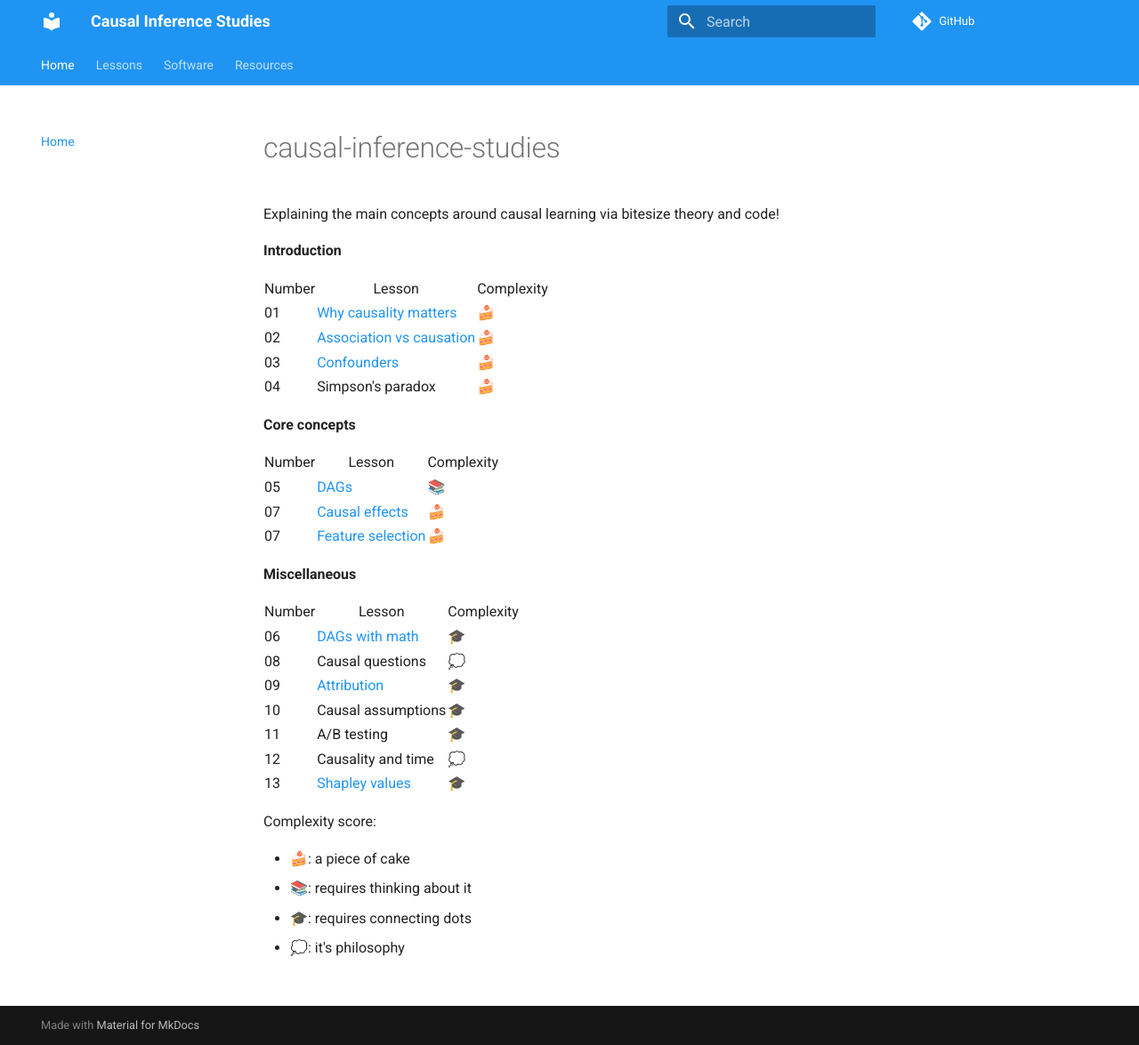
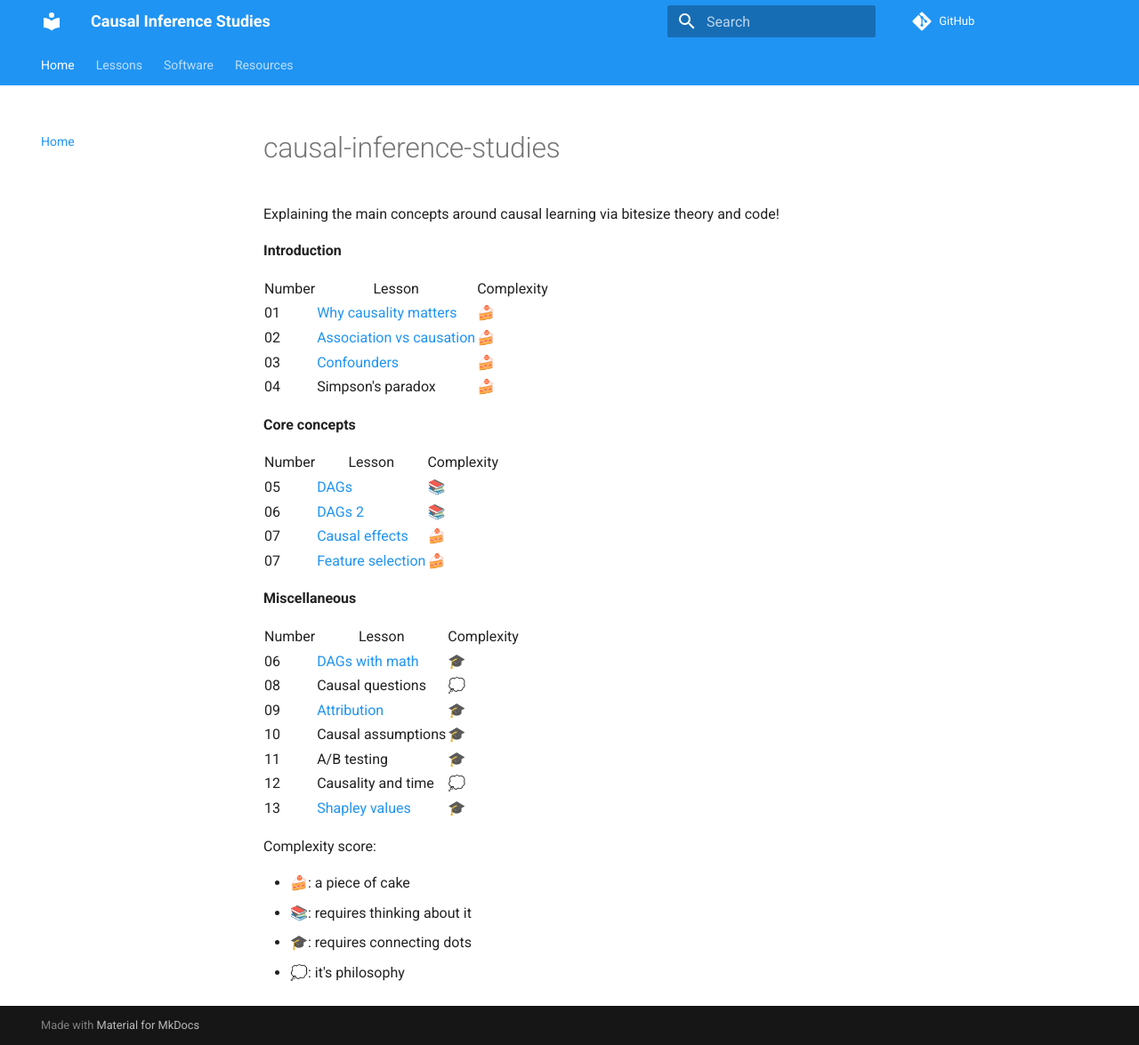
Before and after one commit to emilioMaddalena/causal-inference-studies, an MkDocs documentation site: the page built from material/index.md, in a window 1280 px wide and 1175 px high. Shown: the whole window at 89% size. Built offline with MkDocs 1.6.1 and Material for MkDocs 9.7.7, drawn with Linux system fonts in a browser that asks for light colours; comment, search, counter and statistics services are not loaded.

Commit message:
Add DAGs 2 page

```diff
--- a/material/index.md
+++ b/material/index.md
@@ -32,6 +32,7 @@ Explaining the main concepts around causal learning via bitesize theory and code
   </thead>
   <tbody>
     <tr><td>05</td><td><a href="dags">DAGs</a></td><td>📚</td></tr>
+    <tr><td>06</td><td><a href="dags_2">DAGs 2</a></td><td>📚</td></tr>
     <tr><td>07</td><td><a href="causal_effects">Causal effects</a></td><td>🍰</td></tr>
     <tr><td>07</td><td><a href="feature_selection">Feature selection</a></td><td>🍰</td></tr>
   </tbody>
--- a/mkdocs.yml
+++ b/mkdocs.yml
@@ -9,7 +9,7 @@ nav:
       - Why causality matters: why_causality_matters.md
       - Association vs causation: association_vs_causation.md
       - DAGs: dags.md
-      - DAGs cont'd: dags_contd.md
+      - DAGs 2: dags_2.md
       - Causal effects: causal_effects.md
       - Confounders: confounders.md
       - Feature selection: feature_selection.md
```
